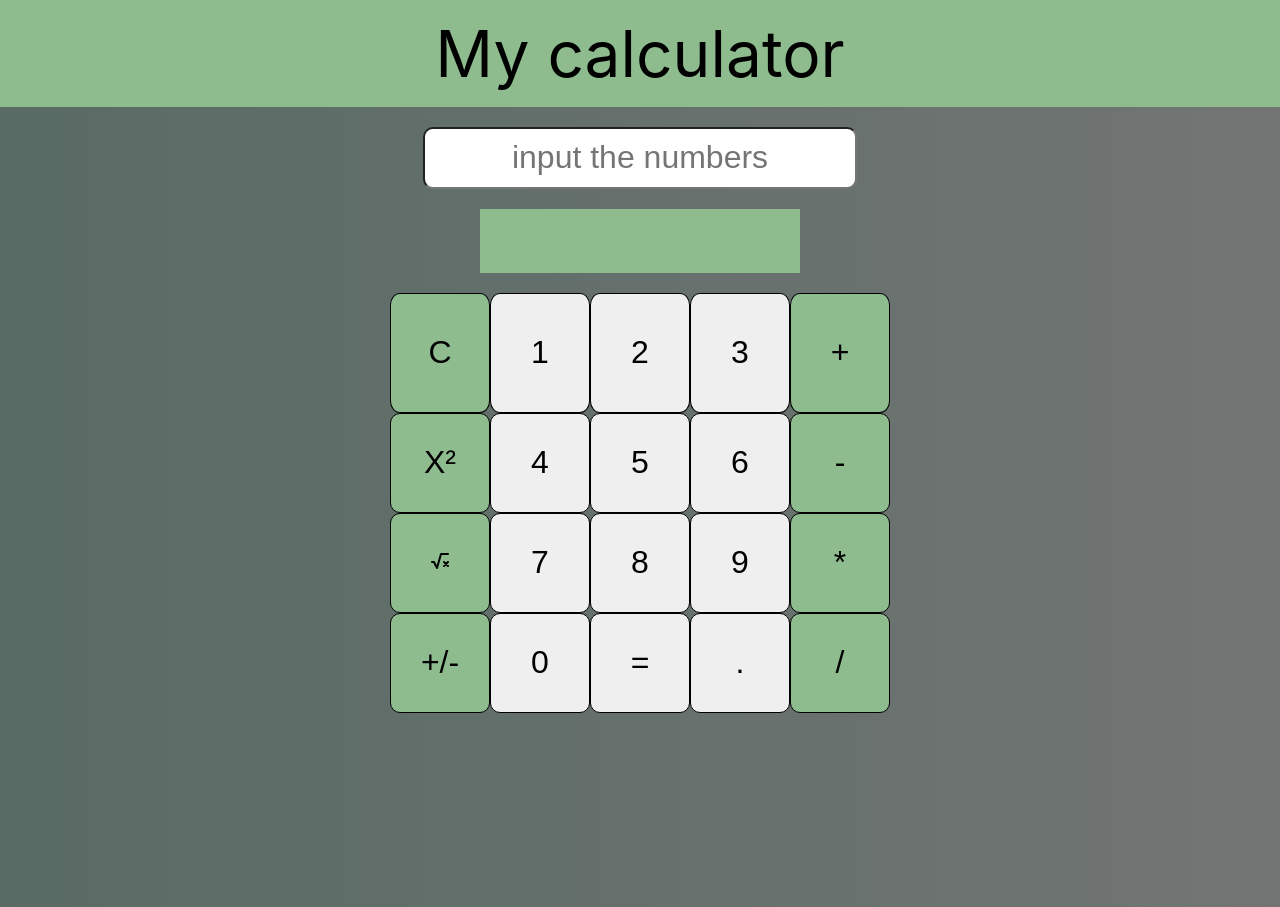
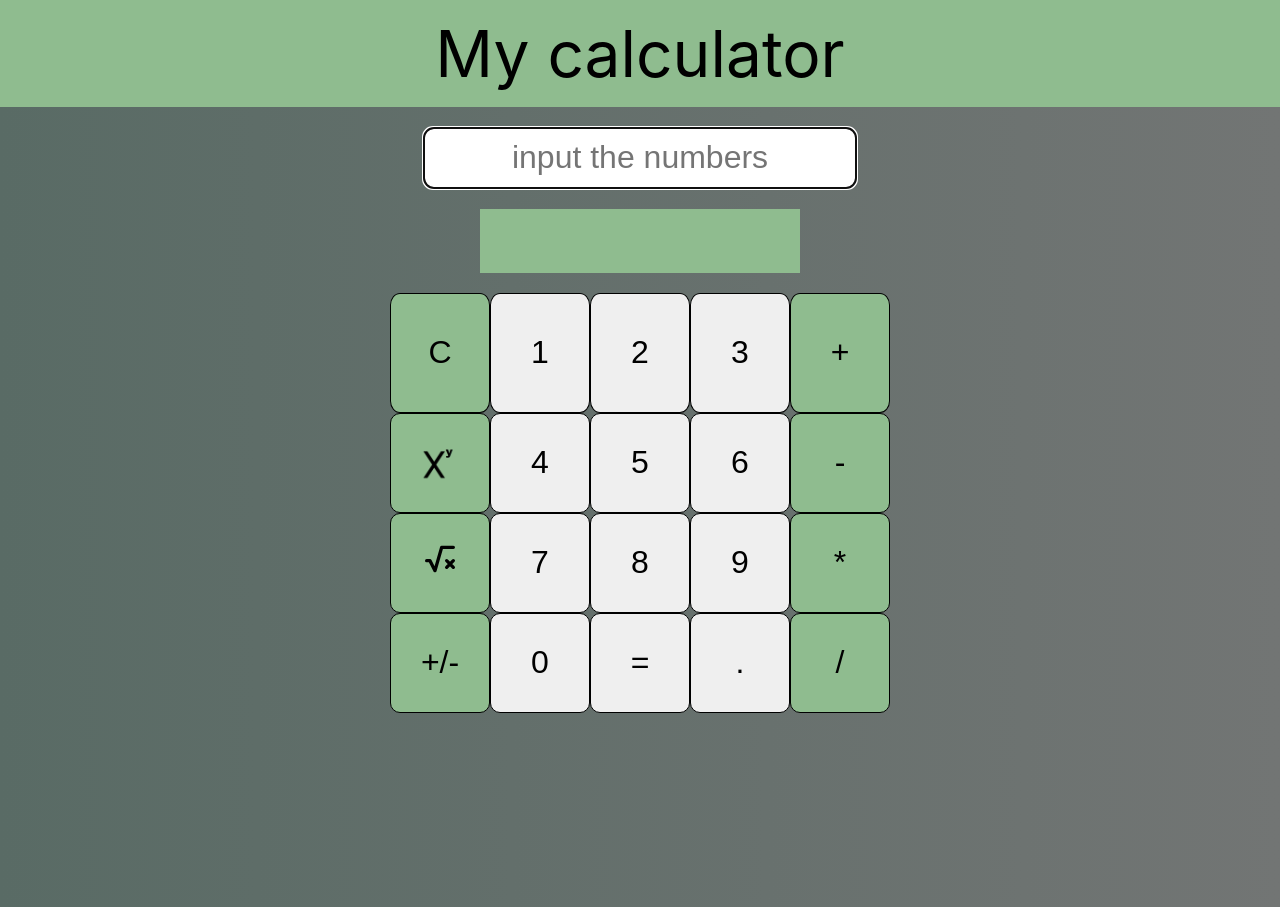
Before and after one commit to OxanaDanilova/Calculator, a React (Create React App) app in the folder my-calculator/: page / in a window 1280 px wide. Built offline with nearby package versions, Linux system fonts and the light colour scheme.

Commit message:
fix:fix pow function

```diff
--- a/my-calculator/src/Components/Buttons/Buttons.css
+++ b/my-calculator/src/Components/Buttons/Buttons.css
@@ -51,3 +51,12 @@ input {
 .operation-btn {
     background-color:darkseagreen;
 }
+
+.pow {
+    background-image: url(./images/squareNum.png);
+    background-position: center;
+    background-size: 2.5rem;
+    background-color: darkseagreen;
+    background-repeat: no-repeat;
+    background-blend-mode: multiply;
+}
--- a/my-calculator/src/Components/Buttons/Buttons.js
+++ b/my-calculator/src/Components/Buttons/Buttons.js
@@ -37,7 +37,6 @@ class Buttons extends Component {
           }
           break;
         default:
-          alert("Sehr gut");
           break;
       }
     };
@@ -66,7 +65,7 @@ class Buttons extends Component {
           break;
 
         case "^":
-          result = Math.pow(Number(firstNum), 2);
+          result = Math.pow(Number(firstNum), Number(secondNum));
           break;
 
         case "sqrt":
@@ -89,6 +88,7 @@ class Buttons extends Component {
         type="text"
         placeholder="input the numbers"
         readOnly
+        autoFocus
         onKeyDown={keyHandler}
       ></input>
     );
@@ -135,7 +135,7 @@ class Buttons extends Component {
           this.prevOperand = String(this.firstNumber + this.operationSign);
           memoryDisplayElement.innerHTML = this.prevOperand;
         }
-        if (number === "sqrt" || number === "^") {
+        if (number === "sqrt") {
           this.operationSign = number;
           this.showValue = operation(
             this.firstNumber,
@@ -150,7 +150,8 @@ class Buttons extends Component {
           number === "+" ||
           number === "-" ||
           number === "*" ||
-          number === "/"
+          number === "/" ||
+          number === '^'
         ) {
           this.operationSign = number;
           this.showValue = this.operationSign;
@@ -192,6 +193,7 @@ class Buttons extends Component {
           type="text"
           placeholder="input the numbers"
           readOnly
+          autoFocus
           value={this.showValue}
         ></input>
       );
@@ -215,8 +217,8 @@ class Buttons extends Component {
           <button className="operation-btn" onClick={() => handleClick("+")}>
             +
           </button>
-          <button className="operation-btn" onClick={() => handleClick("^")}>
-            X²{" "}
+          <button className="operation-btn pow" onClick={() => handleClick("^")}>
+
           </button>{" "}
           <button onClick={() => handleClick(4)}> 4 </button>{" "}
           <button onClick={() => handleClick(5)}> 5 </button>{" "}
@@ -228,8 +230,8 @@ class Buttons extends Component {
             <svg
               xmlns="http://www.w3.org/2000/svg"
               className="icon icon-tabler icon-tabler-math"
-              width="24"
-              height="24"
+              width="40"
+              height="40"
               viewBox="0 0 24 24"
               strokeWidth="2"
               stroke="currentColor"
```
Also changed, not shown: my-calculator/src/Components/Buttons/images/squareNum.png, 1 other file (tests, documents, lock files or other folders).
